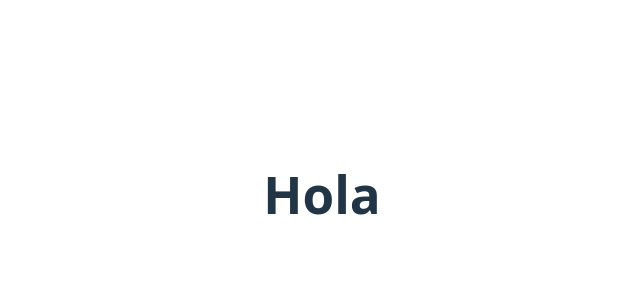
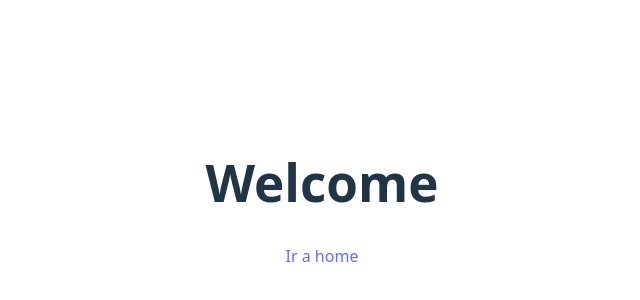
Before and after one commit to 25natalia/QuickBite, a React (Vite) app in the folder quick-bite/: page / in a window 1280 px wide. Shown: the part 206-506 px from the top of the page, without its empty margins (318-958 px from the left). Built offline with nearby package versions, Linux system fonts and the light colour scheme.

Commit message:
feat: navegación en dos primeras pages

```diff
--- a/quick-bite/package.json
+++ b/quick-bite/package.json
@@ -11,7 +11,8 @@
   },
   "dependencies": {
     "react": "^19.0.0",
-    "react-dom": "^19.0.0"
+    "react-dom": "^19.0.0",
+    "react-router-dom": "^7.4.1"
   },
   "devDependencies": {
     "@eslint/js": "^9.21.0",
--- a/quick-bite/src/App.jsx
+++ b/quick-bite/src/App.jsx
@@ -1,13 +1,17 @@
-import './App.css'
+import './App.css';
+import { BrowserRouter, Route, Routes } from 'react-router-dom';
+import Home from './pages/Home/home';
+import Welcome from './pages/Welcome/welcome';
 
 function App() {
-
-
-  return (
-    <>
-<h1>Hola</h1>
-    </>
-  )
+	return (
+		<BrowserRouter>
+			<Routes>
+				<Route path='/' element={<Welcome />} />
+				<Route path='/home' element={<Home />} />
+			</Routes>
+		</BrowserRouter>
+	);
 }
 
-export default App
+export default App;
--- /dev/null
+++ b/quick-bite/src/pages/Home/home.jsx
@@ -0,0 +1,9 @@
+function Home() {
+	return (
+		<>
+			<h1>Home</h1>
+		</>
+	);
+}
+
+export default Home;
--- /dev/null
+++ b/quick-bite/src/pages/Welcome/welcome.jsx
@@ -0,0 +1,12 @@
+import { Link } from 'react-router-dom';
+
+function Welcome() {
+	return (
+		<>
+			<h1>Welcome</h1>
+			<Link to='/home'>Ir a home</Link>
+		</>
+	);
+}
+
+export default Welcome;
```
Also changed, not shown: 1 other file (tests, documents, lock files or other folders).
